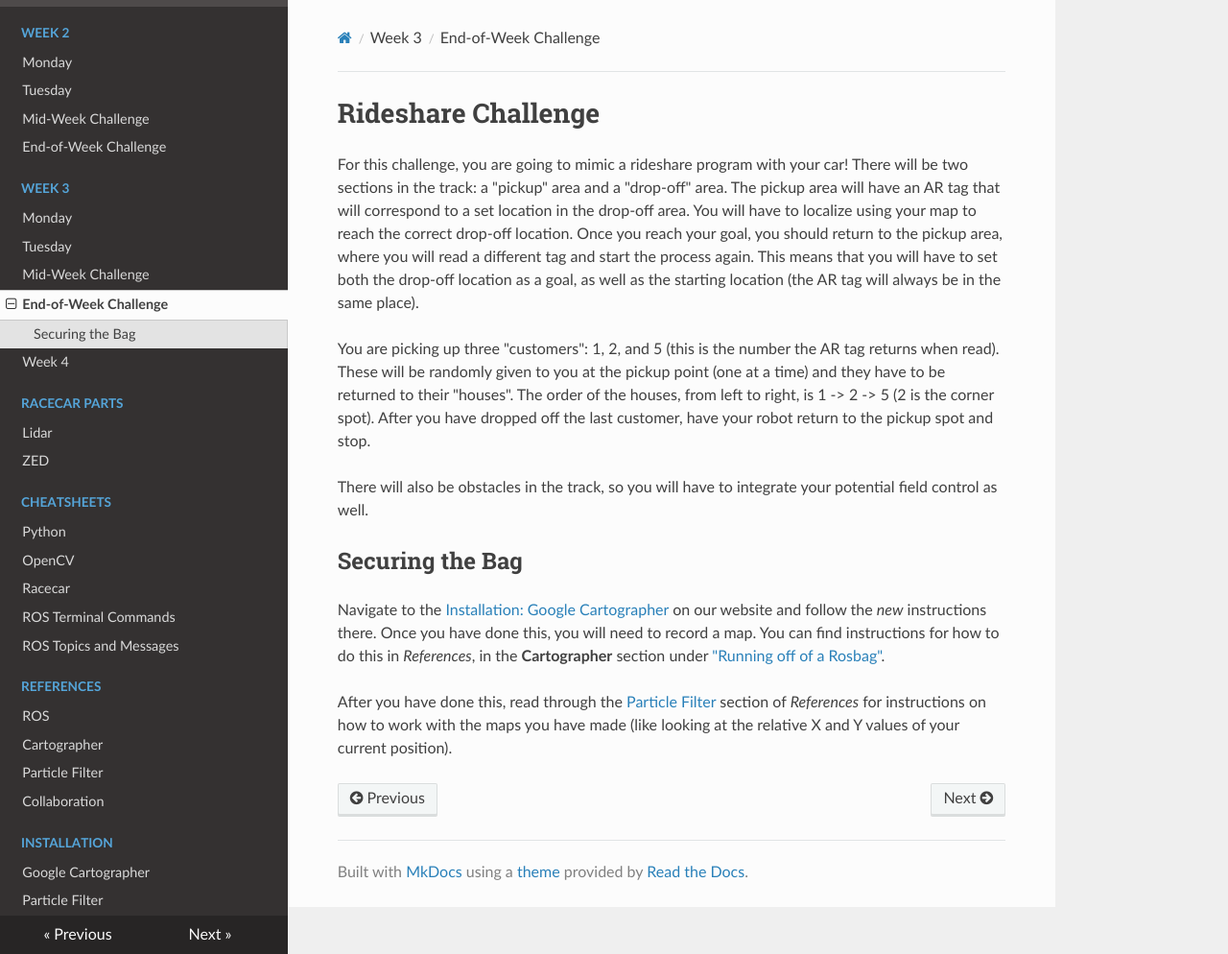
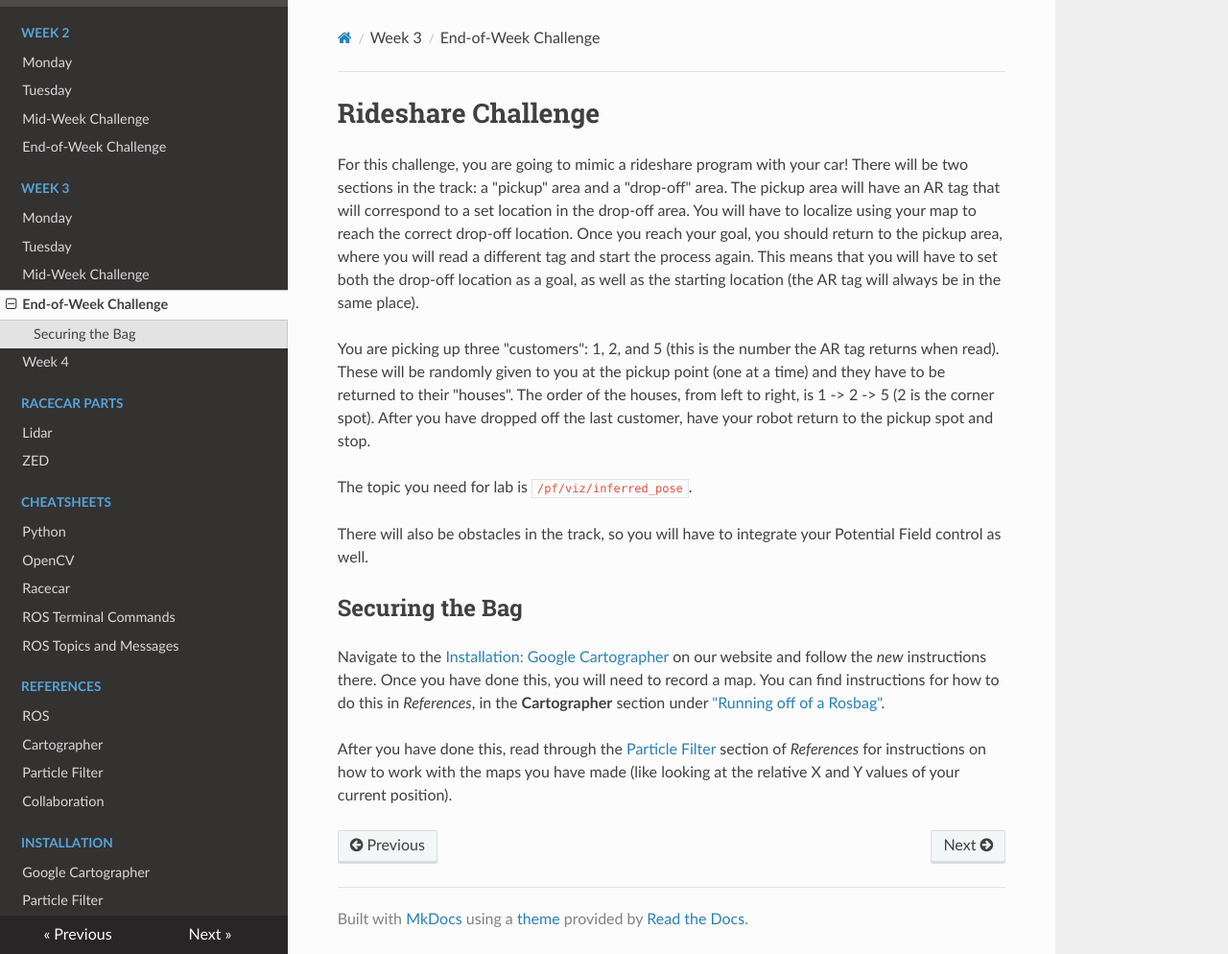
Before and after one commit to ChrisLindland/racecar-website, an MkDocs documentation site: the page built from docs/week3/04_eow/lab.md, in a window 1280 px wide and 994 px high. Shown: the whole window at 96% size. Built offline with MkDocs 1.6.1, drawn with Linux system fonts in a browser that asks for light colours; nearby versions of some CDN libraries.

Commit message:
Update lab.md

```diff
--- a/docs/week3/04_eow/lab.md
+++ b/docs/week3/04_eow/lab.md
@@ -4,7 +4,9 @@ For this challenge, you are going to mimic a rideshare program with your car! Th
 
 You are picking up three "customers": 1, 2, and 5 (this is the number the AR tag returns when read). These will be randomly given to you at the pickup point (one at a time) and they have to be returned to their "houses". The order of the houses, from left to right, is 1 -> 2 -> 5 (2 is the corner spot). After you have dropped off the last customer, have your robot return to the pickup spot and stop.
 
-There will also be obstacles in the track, so you will have to integrate your potential field control as well.
+The topic you need for lab is `/pf/viz/inferred_pose`.
+
+There will also be obstacles in the track, so you will have to integrate your Potential Field control as well.
 
 ## Securing the Bag
 Navigate to the [Installation: Google Cartographer](http://bwsi-racecar.com/maps/cartographer/cartographer_installation/) on our website and follow the *new* instructions there. Once you have done this, you will need to record a map. You can find instructions for how to do this in *References*, in the **Cartographer** section under ["Running off of a Rosbag"](http://bwsi-racecar.com/maps/cartographer/cartographer_usage/).
```
